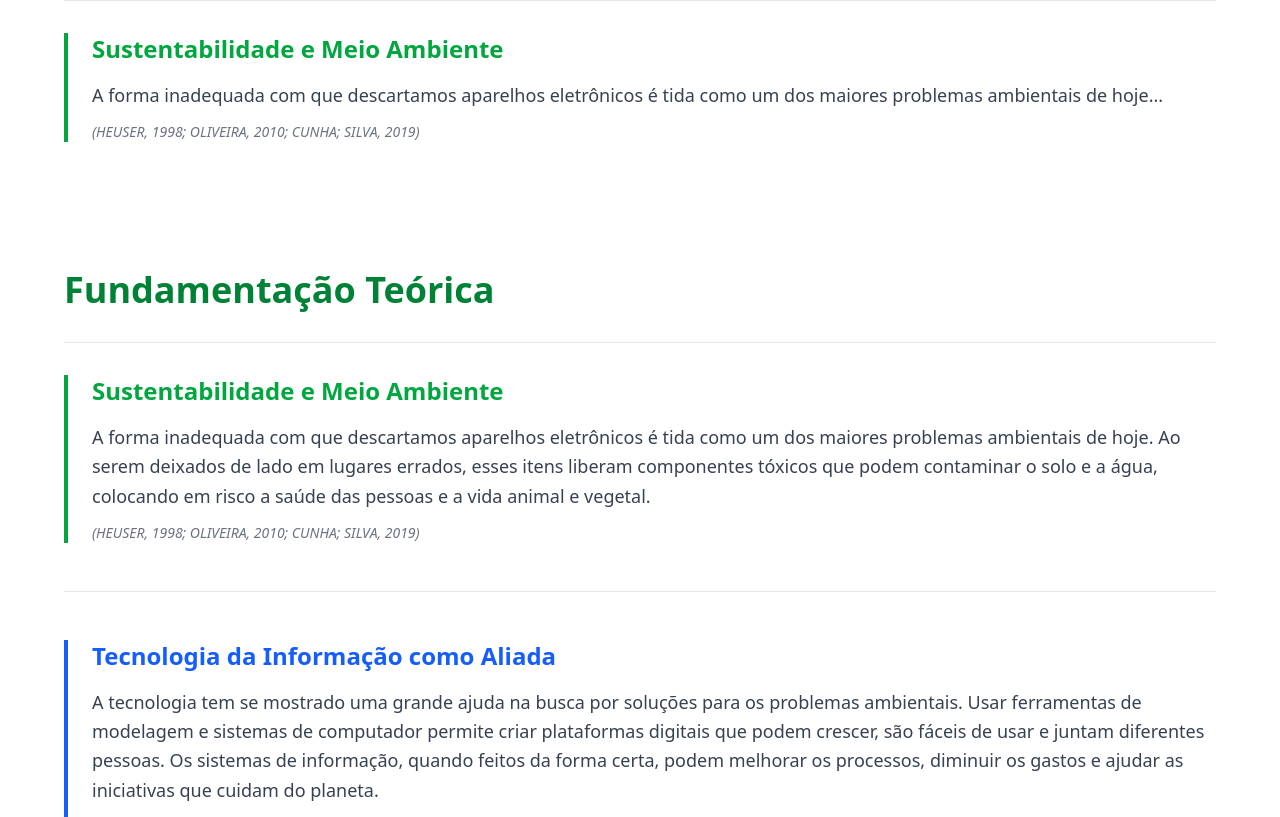
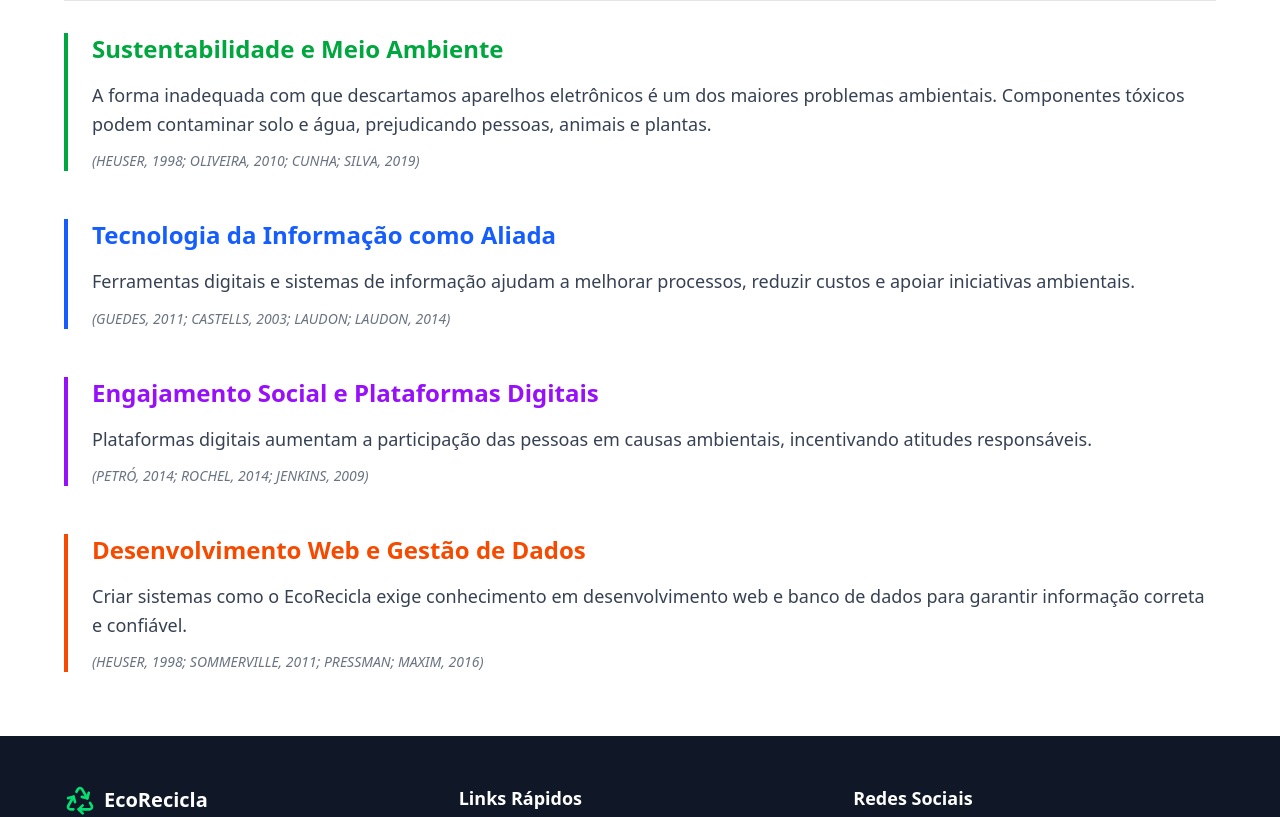
Before and after one commit to ecoreciclaeletronicos/ecoprojeto, a Next.js app: page / in a window 1280 px wide. Shown: the part 3640-4457 px from the top of the page. Built offline with nearby package versions, Linux system fonts and the light colour scheme.

Commit message:
ajuste teste

```diff
--- /dev/null
+++ b/app/pages/Equipe/equipe-component.tsx
@@ -0,0 +1,55 @@
+"use client";
+
+import { Users } from "lucide-react";
+import { Avatar, AvatarFallback } from "@/components/ui/avatar";
+import { Separator } from "@/components/ui/separator";
+
+interface Membro {
+  nome: string;
+  competencias: string;
+}
+
+interface EquipeProps {
+  equipe: Membro[];
+}
+
+export default function EquipeComponent({ equipe }: EquipeProps) {
+  return (
+    <section id="equipe" className="py-16 px-4">
+      <div className="container mx-auto max-w-6xl">
+        <h2 className="text-3xl md:text-4xl font-bold mb-8 text-green-700 flex items-center gap-3">
+          <Users className="w-10 h-10" />
+          Nossa Equipe
+        </h2>
+        <Separator className="mb-8" />
+
+        <div className="grid grid-cols-1 md:grid-cols-2 lg:grid-cols-3 gap-6 mb-8">
+          {equipe.map((membro, index) => (
+            <div
+              key={index}
+              className="bg-white dark:bg-gray-800 p-6 rounded-lg shadow-md hover:shadow-xl transition-shadow border border-green-200 dark:border-green-800"
+            >
+              <div className="flex items-center gap-4 mb-4">
+                <Avatar className="w-16 h-16">
+                  <AvatarFallback className="bg-green-100 text-green-700 text-lg font-bold">
+                    {membro.nome
+                      .split(" ")
+                      .map((n) => n[0])
+                      .slice(0, 2)
+                      .join("")}
+                  </AvatarFallback>
+                </Avatar>
+                <h3 className="text-lg font-semibold text-gray-800 dark:text-white leading-tight">
+                  {membro.nome}
+                </h3>
+              </div>
+              <p className="text-sm text-gray-600 dark:text-gray-400 leading-relaxed">
+                {membro.competencias}
+              </p>
+            </div>
+          ))}
+        </div>
+      </div>
+    </section>
+  );
+}
--- a/app/pages/Equipe/page.tsx
+++ b/app/pages/Equipe/page.tsx
@@ -1,9 +1,8 @@
 "use client";
 
 import { useTheme } from "next-themes";
-import { Users, Recycle, Instagram, Facebook, Linkedin } from "lucide-react";
+import { Users } from "lucide-react";
 import { Avatar, AvatarFallback } from "@/components/ui/avatar";
-import { Button } from "@/components/ui/button";
 import { Separator } from "@/components/ui/separator";
 
 export default function Equipe() {
@@ -41,12 +40,6 @@ export default function Equipe() {
         "Analista de negócios de TI, experiência em projetos e gestão de demandas com foco em controladoria e financeiro.",
     },
   ];
-
-  // Função para rolar até a seção
-  const scrollToSection = (id: string) => {
-    const section = document.getElementById(id);
-    if (section) section.scrollIntoView({ behavior: "smooth" });
-  };
 
   return (
     <main>
@@ -130,105 +123,58 @@ export default function Equipe() {
           <Separator className="mb-8" />
 
           <div className="space-y-12">
-            {/* Repetir os blocos de fundamentação */}
-            {/* Exemplo de um bloco */}
+            {/* Bloco 1 */}
             <div className="border-l-4 border-green-600 pl-6">
               <h3 className="text-2xl font-semibold mb-4 text-green-600">
                 Sustentabilidade e Meio Ambiente
               </h3>
               <p className="text-lg leading-relaxed text-gray-700 dark:text-gray-300 mb-3">
                 A forma inadequada com que descartamos aparelhos eletrônicos é
-                tida como um dos maiores problemas ambientais de hoje...
-              </p>
-              <p className="text-sm text-gray-500 dark:text-gray-400 italic">
-                (HEUSER, 1998; OLIVEIRA, 2010; CUNHA; SILVA, 2019)
-              </p>
-            </div>
-            {/* Adicione os outros blocos de fundamentação aqui */}
-          </div>
-        </div>
-      </section>
-      <section
-        id="fundamentacao"
-        className="py-16 px-4 bg-white dark:bg-gray-800"
-      >
-        <div className="container mx-auto max-w-6xl">
-          <h2 className="text-3xl md:text-4xl font-bold mb-8 text-green-700">
-            Fundamentação Teórica
-          </h2>
-          <Separator className="mb-8" />
-
-          <div className="space-y-12">
-            <div className="border-l-4 border-green-600 pl-6">
-              <h3 className="text-2xl font-semibold mb-4 text-green-600">
-                Sustentabilidade e Meio Ambiente
-              </h3>
-              <p className="text-lg leading-relaxed text-gray-700 dark:text-gray-300 mb-3">
-                A forma inadequada com que descartamos aparelhos eletrônicos é
-                tida como um dos maiores problemas ambientais de hoje. Ao serem
-                deixados de lado em lugares errados, esses itens liberam
-                componentes tóxicos que podem contaminar o solo e a água,
-                colocando em risco a saúde das pessoas e a vida animal e
-                vegetal.
+                um dos maiores problemas ambientais. Componentes tóxicos podem
+                contaminar solo e água, prejudicando pessoas, animais e plantas.
               </p>
               <p className="text-sm text-gray-500 dark:text-gray-400 italic">
                 (HEUSER, 1998; OLIVEIRA, 2010; CUNHA; SILVA, 2019)
               </p>
             </div>
 
-            <Separator />
-
+            {/* Bloco 2 */}
             <div className="border-l-4 border-blue-600 pl-6">
               <h3 className="text-2xl font-semibold mb-4 text-blue-600">
                 Tecnologia da Informação como Aliada
               </h3>
               <p className="text-lg leading-relaxed text-gray-700 dark:text-gray-300 mb-3">
-                A tecnologia tem se mostrado uma grande ajuda na busca por
-                soluções para os problemas ambientais. Usar ferramentas de
-                modelagem e sistemas de computador permite criar plataformas
-                digitais que podem crescer, são fáceis de usar e juntam
-                diferentes pessoas. Os sistemas de informação, quando feitos da
-                forma certa, podem melhorar os processos, diminuir os gastos e
-                ajudar as iniciativas que cuidam do planeta.
+                Ferramentas digitais e sistemas de informação ajudam a melhorar
+                processos, reduzir custos e apoiar iniciativas ambientais.
               </p>
               <p className="text-sm text-gray-500 dark:text-gray-400 italic">
                 (GUEDES, 2011; CASTELLS, 2003; LAUDON; LAUDON, 2014)
               </p>
             </div>
 
-            <Separator />
-
+            {/* Bloco 3 */}
             <div className="border-l-4 border-purple-600 pl-6">
               <h3 className="text-2xl font-semibold mb-4 text-purple-600">
                 Engajamento Social e Plataformas Digitais
               </h3>
               <p className="text-lg leading-relaxed text-gray-700 dark:text-gray-300 mb-3">
-                Vários estudos mostram que as plataformas digitais podem
-                aumentar muito a participação das pessoas em causas ambientais.
-                Usar tecnologias simples e fáceis de entender incentiva a
-                participação, já que diminui as dificuldades de acesso. As
-                soluções digitais práticas ajudam a aumentar a adesão a atitudes
-                mais responsáveis, como reciclar e descartar o lixo da forma
-                certa.
+                Plataformas digitais aumentam a participação das pessoas em
+                causas ambientais, incentivando atitudes responsáveis.
               </p>
               <p className="text-sm text-gray-500 dark:text-gray-400 italic">
                 (PETRÓ, 2014; ROCHEL, 2014; JENKINS, 2009)
               </p>
             </div>
 
-            <Separator />
-
+            {/* Bloco 4 */}
             <div className="border-l-4 border-orange-600 pl-6">
               <h3 className="text-2xl font-semibold mb-4 text-orange-600">
                 Desenvolvimento Web e Gestão de Dados
               </h3>
               <p className="text-lg leading-relaxed text-gray-700 dark:text-gray-300 mb-3">
-                Criar sistemas como o EcoRecicla exige conhecimento sobre
-                desenvolvimento web e gestão de dados. Um projeto de banco de
-                dados bem feito é essencial para que as informações sejam sempre
-                corretas e confiáveis. A criação de softwares deve seguir
-                práticas que garantam que os sistemas possam crescer, receber
-                manutenção e melhorar sempre.
+                Criar sistemas como o EcoRecicla exige conhecimento em
+                desenvolvimento web e banco de dados para garantir informação
+                correta e confiável.
               </p>
               <p className="text-sm text-gray-500 dark:text-gray-400 italic">
                 (HEUSER, 1998; SOMMERVILLE, 2011; PRESSMAN; MAXIM, 2016)
--- a/app/pages/Home/home.tsx
+++ b/app/pages/Home/home.tsx
@@ -1,10 +1,10 @@
 import PageContainer from "../page-container/page-container";
-import Page from "./page";
+import EcoRecicla from "./page";
 
 export default function HomePage() {
-    return (
-        <PageContainer>
-            <Page />
-        </PageContainer>
-    );
+  return (
+    <PageContainer>
+      <EcoRecicla />
+    </PageContainer>
+  );
 }
--- a/app/pages/Home/page.tsx
+++ b/app/pages/Home/page.tsx
@@ -2,7 +2,6 @@
 import React, { useState } from "react";
 import { Button } from "@/components/ui/button";
 import { Separator } from "@/components/ui/separator";
-import { Avatar, AvatarFallback } from "@/components/ui/avatar";
 import {
   Facebook,
   Instagram,
@@ -11,7 +10,6 @@ import {
   MapPin,
   Calendar,
   BookOpen,
-  Users,
   Target,
   Lightbulb,
   Menu,
```
